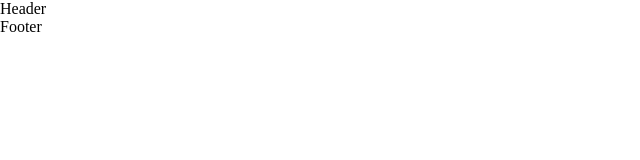
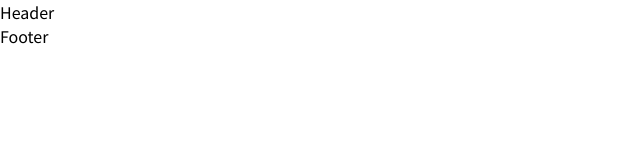
Before and after one commit to 2023-inha-capstone-team4/interactive-novel-web, a React (Create React App) app: page / in a window 1280 px wide. Shown: the top 160 px of the page, without its empty margins (0-640 px from the left). Built offline with nearby package versions, Linux system fonts and the light colour scheme.

Commit message:
feat: Noto Sans KR 폰트 적용

```diff
--- a/src/index.css
+++ b/src/index.css
@@ -1,3 +1,7 @@
+/* Noto Sans KR */
+@import url('https://fonts.googleapis.com/css2?family=Noto+Sans+KR:wght@100;300;400;500;700;900&display=swap');
+
 body {
   margin: 0;
+  font-family: 'Noto Sans KR', sans-serif;
 }
```
